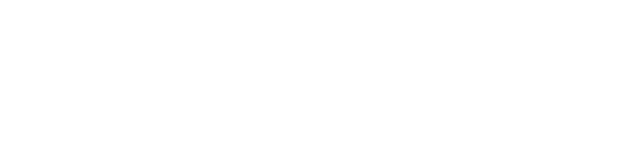
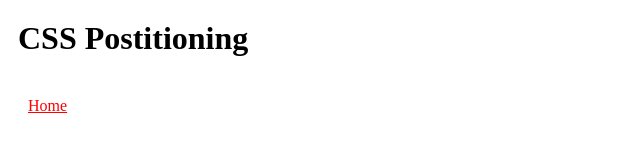
Before and after one commit to domb0528/CSS-Postioning, a plain HTML site: page index.html in a window 1280 px wide. Shown: the whole page, without its empty margins (0-640 px from the left). Drawn offline with Linux system fonts and the light colour scheme.

Commit message:
Added a Nav and header.

```diff
--- a/css/styles.css
+++ b/css/styles.css
@@ -0,0 +1,17 @@
+h1 {
+    position: relative;
+    margin: 20px 10px;
+}
+
+
+
+nav {
+    position: fixed;
+    list-style: none;
+}
+a {
+    list-style: none;
+    margin: 20px;
+    display: inline-block;
+    color: red;
+}
--- a/index.html
+++ b/index.html
@@ -3,8 +3,16 @@
     <head>
         <meta charset="utf-8">
         <title>CSS Postitioning</title>
+        <link rel="stylesheet" href="css/styles.css">
     </head>
+    <header>
+        <h1>
+            CSS Postitioning
+        </h1>
+        <nav>
+            <li><a href="index.html">Home</a></li>
+        </nav>
+    </header>
     <body>
-
     </body>
 </html>
```
Also changed, not shown: image/coolpic.jpeg (added), image/download.jpg (added), image/fire.jpeg (added), image/starwars.jpeg (added).
